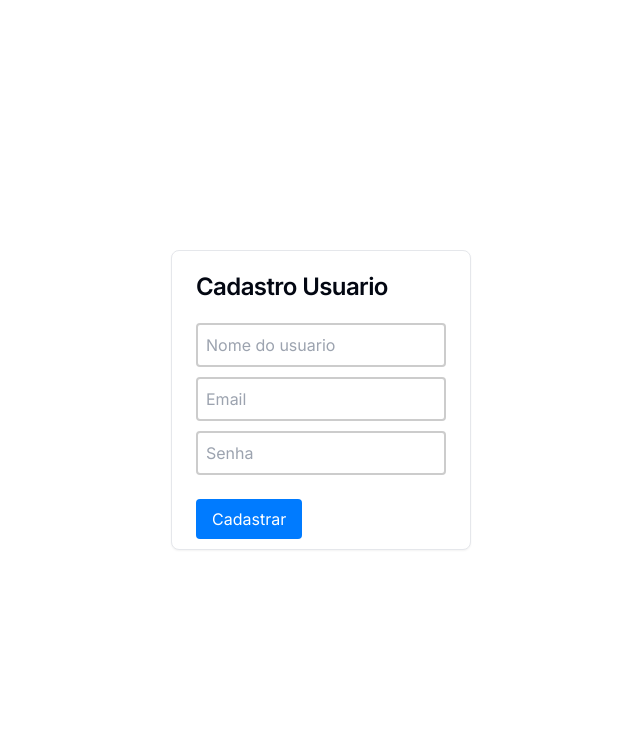
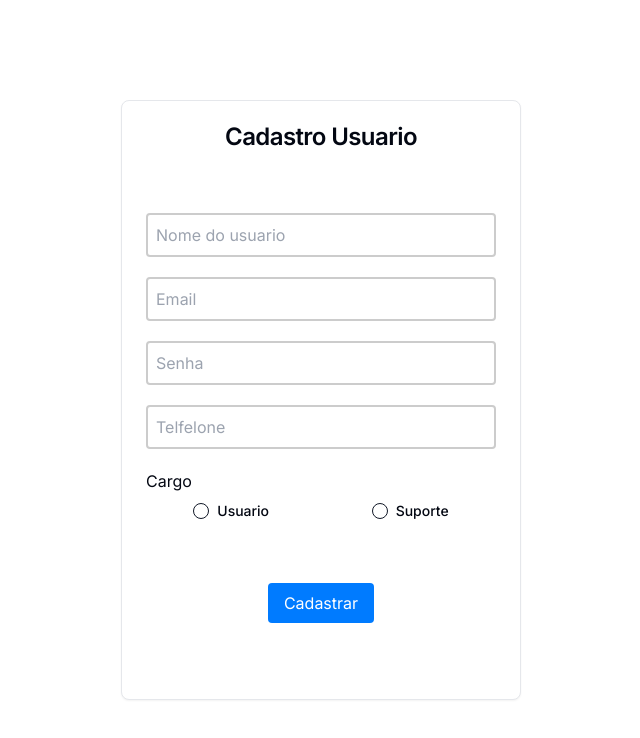
Before and after one commit to HugoGBR/Desenvolvimento-de-Sistema-de-Abertura-de-Chamados-Equipe2, a Next.js app in the folder Equipe2_chamado/: page /routes/usuario in a window 1280 px wide. Shown: the top 738 px of the page, without its empty margins (319-959 px from the left). Built offline with nearby package versions, Linux system fonts and the light colour scheme.

Commit message:
cadastro usuario pronto

```diff
--- a/Equipe2_chamado/app/routes/usuario/page.tsx
+++ b/Equipe2_chamado/app/routes/usuario/page.tsx
@@ -6,37 +6,65 @@ import {
   CardHeader,
   CardTitle,
 } from "@/components/ui/card";
+import { Label } from "@/components/ui/label"
+import { RadioGroup, RadioGroupItem } from "@/components/ui/radio-group"
+
 
 export default function Home() {
   return (
   <div style={{ display: 'flex', justifyContent: 'center', alignItems: 'center', height: '100vh' }}>
     <form action="">
-        <Card style={{ width: "300px", height: "300px" }}>
+      <Card style={{ width: "400px", height: "600px" }}>
         <CardHeader>
-            <CardTitle>Cadastro Usuario</CardTitle>
+          <CardTitle style={{textAlign: "center"}}>Cadastro Usuario</CardTitle>
         </CardHeader>
         <CardContent>
+        <div
+            style={{ marginTop: "40px" }}
+        >
           <input
               type="text"
               placeholder="Nome do usuario"
-              style={{ padding: "8px", width: "100%", border: "2px solid #ccc", borderRadius: "4px", marginBottom: "10px" }}
+              style={{ padding: "8px", width: "100%", border: "2px solid #ccc", borderRadius: "4px", marginBottom: "20px" }}
             />
           <input
               type="text"
               placeholder="Email"
-              style={{ padding: "8px", width: "100%", border: "2px solid #ccc", borderRadius: "4px", marginBottom: "10px" }}
+              style={{ padding: "8px", width: "100%", border: "2px solid #ccc", borderRadius: "4px", marginBottom: "20px" }}
             />
           <input
               type="text"
               placeholder="Senha"
-              style={{ padding: "8px", width: "100%", border: "2px solid #ccc", borderRadius: "4px" }}
+              style={{ padding: "8px", width: "100%", border: "2px solid #ccc", borderRadius: "4px", marginBottom: "20px" }}
             />
+          <input
+              type="tel"
+              placeholder="Telfelone"
+              style={{ padding: "8px", width: "100%", border: "2px solid #ccc", borderRadius: "4px", marginBottom: "20px" }}
+            />
+          <h2>Cargo</h2>
+          <RadioGroup defaultValue="option-one" style={{ display: 'flex', justifyContent: 'space-around', marginTop: '10px' }}>
+                <div className="flex items-center space-x-2">
+                  <RadioGroupItem value='usuario' id="1" />
+                  <Label htmlFor="option-one">Usuario</Label>
+                </div>
+                <div className="flex items-center space-x-2">
+                  <RadioGroupItem value='suporte' id="2" />
+                  <Label htmlFor="option-two">Suporte</Label>
+                </div>
+              </RadioGroup>
+
+          </div>
         </CardContent>
-          <CardFooter>
-          <button style={{ padding: "8px 16px", backgroundColor: "#007bff", color: "#fff", border: "none", borderRadius: "4px" }}>
+        <div
+        style={{ marginTop: "40px" }}
+        >
+          <CardFooter className="justify-center flex">
+          <button style={{ padding: "8px 16px", backgroundColor: "#007bff", color: "#fff", border: "none", borderRadius: "4px"}}>
             Cadastrar
           </button>
           </CardFooter>
+        </div>
       </Card>
     </form>
   </div>
--- /dev/null
+++ b/Equipe2_chamado/components/ui/radio-group.tsx
@@ -0,0 +1,44 @@
+"use client"
+
+import * as React from "react"
+import * as RadioGroupPrimitive from "@radix-ui/react-radio-group"
+import { Circle } from "lucide-react"
+
+import { cn } from "@/lib/utils"
+
+const RadioGroup = React.forwardRef<
+  React.ElementRef<typeof RadioGroupPrimitive.Root>,
+  React.ComponentPropsWithoutRef<typeof RadioGroupPrimitive.Root>
+>(({ className, ...props }, ref) => {
+  return (
+    <RadioGroupPrimitive.Root
+      className={cn("grid gap-2", className)}
+      {...props}
+      ref={ref}
+    />
+  )
+})
+RadioGroup.displayName = RadioGroupPrimitive.Root.displayName
+
+const RadioGroupItem = React.forwardRef<
+  React.ElementRef<typeof RadioGroupPrimitive.Item>,
+  React.ComponentPropsWithoutRef<typeof RadioGroupPrimitive.Item>
+>(({ className, ...props }, ref) => {
+  return (
+    <RadioGroupPrimitive.Item
+      ref={ref}
+      className={cn(
+        "aspect-square h-4 w-4 rounded-full border border-primary text-primary ring-offset-background focus:outline-none focus-visible:ring-2 focus-visible:ring-ring focus-visible:ring-offset-2 disabled:cursor-not-allowed disabled:opacity-50",
+        className
+      )}
+      {...props}
+    >
+      <RadioGroupPrimitive.Indicator className="flex items-center justify-center">
+        <Circle className="h-2.5 w-2.5 fill-current text-current" />
+      </RadioGroupPrimitive.Indicator>
+    </RadioGroupPrimitive.Item>
+  )
+})
+RadioGroupItem.displayName = RadioGroupPrimitive.Item.displayName
+
+export { RadioGroup, RadioGroupItem }
--- a/Equipe2_chamado/package.json
+++ b/Equipe2_chamado/package.json
@@ -11,6 +11,7 @@
   "dependencies": {
     "@radix-ui/react-dialog": "^1.1.1",
     "@radix-ui/react-label": "^2.1.0",
+    "@radix-ui/react-radio-group": "^1.2.0",
     "@radix-ui/react-select": "^2.1.1",
     "@radix-ui/react-slot": "^1.1.0",
     "@radix-ui/react-tooltip": "^1.1.2",
```
Also changed, not shown: 1 other file (tests, documents, lock files or other folders). Lines whose indentation alone changed are shown as unchanged.
